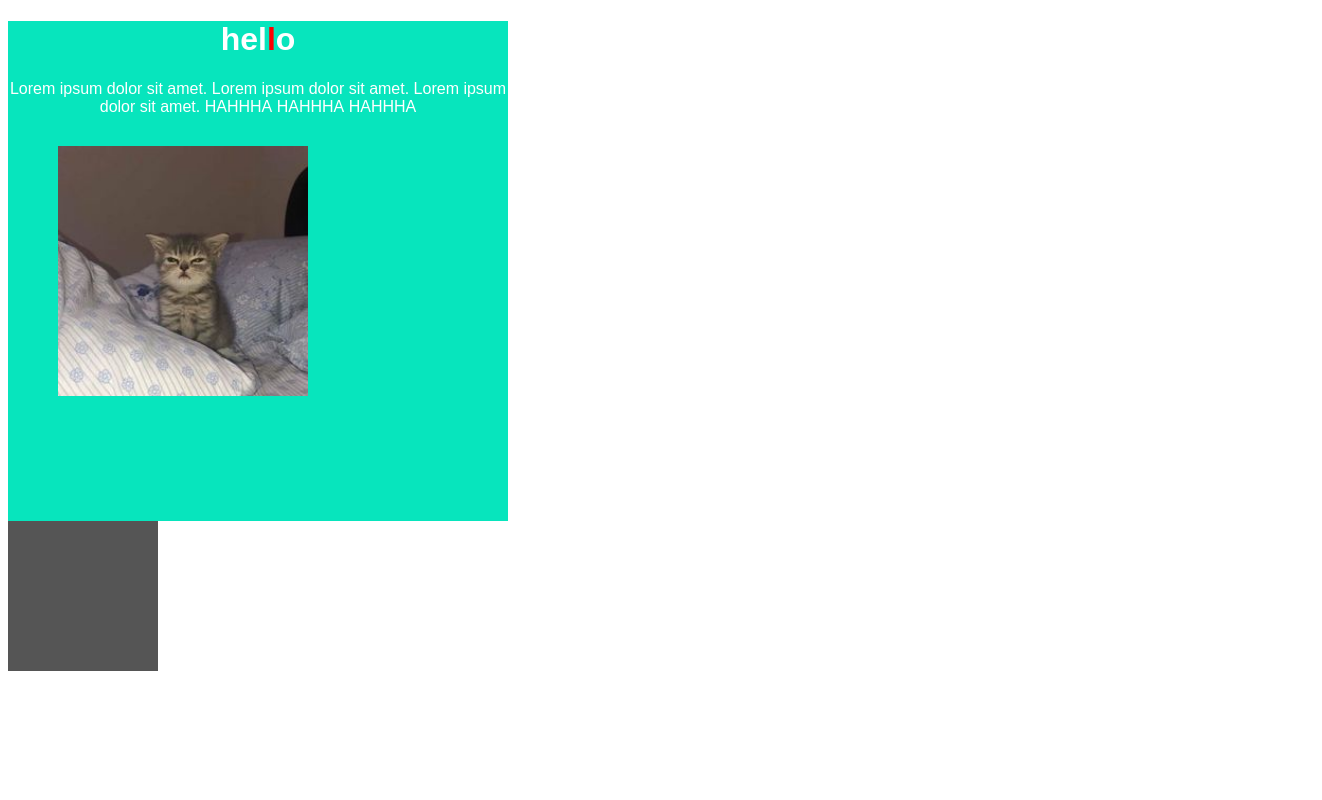
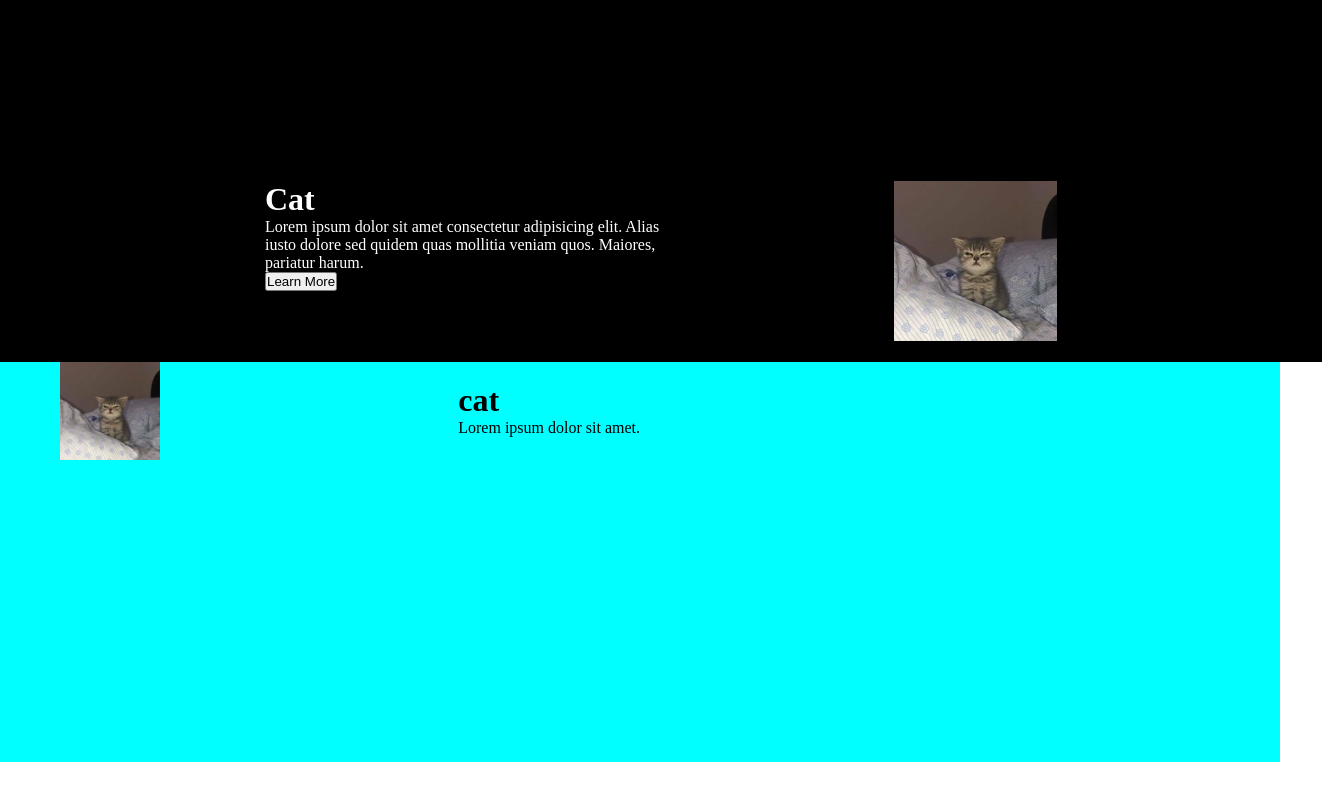
Before and after one commit to khaledsaoud15/GomyCode, a plain HTML site: page chapter1/css/index.html in a window 1280 px wide. Shown: the whole page, 1322 px wide, since content can reach past the window. Drawn offline with Linux system fonts and the light colour scheme.

Commit message:
css layout

```diff
--- a/chapter1/css/index.html
+++ b/chapter1/css/index.html
@@ -8,16 +8,24 @@
     <link rel="stylesheet" href="style.css" />
   </head>
   <body>
-    <div class="div1">
-      <h1>hel<span>l</span>o</h1>
-      <span>Lorem ipsum dolor sit amet.</span>
-      <span>Lorem ipsum dolor sit amet.</span>
-      <span>Lorem ipsum dolor sit amet.</span>
+    <div class="container">
+      <img src="cat.jpg" alt="" class="cat" />
+      <div class="content">
+        <h1>Cat</h1>
+        <p>
+          Lorem ipsum dolor sit amet consectetur adipisicing elit. Alias iusto
+          dolore sed quidem quas mollitia veniam quos. Maiores, pariatur harum.
+        </p>
+        <button>Learn More</button>
+      </div>
+    </div>
 
-      <p>HAHHHA</p>
-      <p>HAHHHA</p>
-      <p>HAHHHA</p>
+    <div class="cont1">
+      <img src="cat.jpg" alt="" class="cl" />
+      <div class="content2">
+        <h1>cat</h1>
+        <p>Lorem ipsum dolor sit amet.</p>
+      </div>
     </div>
-    <div class="div2"></div>
   </body>
 </html>
--- /dev/null
+++ b/chapter1/css/layout.css
@@ -0,0 +1,44 @@
+* {
+  margin: 0;
+  padding: 0;
+}
+
+.navbar {
+  background: linear-gradient(to right, #f94f4f, #f957ff, #ae25ca);
+  position: sticky;
+  top: 0;
+  height: 80px;
+  display: flex;
+  align-items: center;
+  justify-content: space-around;
+}
+
+.logo h1 {
+  font-size: 40px;
+}
+
+.logo h1::first-letter {
+  color: #fff;
+}
+
+.links a {
+  text-decoration: none;
+  color: #000;
+  margin: 0 10px;
+  font-size: 20px;
+}
+
+.logs button {
+  padding: 10px 20px;
+  margin: 0 5px;
+  background: transparent;
+  border: 2px solid #fff;
+  color: #fff;
+  cursor: pointer;
+}
+
+.logs button:hover {
+  background: #000;
+  color: #fff;
+  border: 2px solid #000;
+}
--- /dev/null
+++ b/chapter1/css/portfolio.css
@@ -0,0 +1,145 @@
+* {
+  margin: 0;
+  padding: 0;
+  font-family: sans-serif;
+}
+
+/* body {
+  background-image: url(zoroo.jpg);
+  background-attachment: fixed;
+  background-repeat: no-repeat;
+  background-size: 100% 100%;
+  background-blend-mode: multiply;
+} */
+
+.navbar {
+  display: flex;
+  align-items: center;
+  justify-content: space-around;
+  height: 80px;
+  background: #000000a9;
+  color: red;
+  position: sticky;
+  top: 0;
+}
+
+.links a {
+  margin: 0 20px;
+  color: #fff;
+  font-size: 20px;
+  text-decoration: none;
+}
+
+.header {
+  background: #f3f3f3;
+  height: 60vh;
+  display: flex;
+  align-items: center;
+  justify-content: center;
+  justify-content: space-around;
+}
+
+.content {
+  width: 500px;
+  position: relative;
+  display: flex;
+  flex-direction: column;
+}
+
+.content::after {
+  content: "";
+  position: absolute;
+  top: -20%;
+  left: -5%;
+  background: #000;
+  height: 4px;
+  width: 30%;
+}
+.content::before {
+  content: "";
+  position: absolute;
+  top: -20%;
+  left: -5%;
+  background: #000;
+  height: 100%;
+  width: 4px;
+}
+
+.content p {
+  margin: 20px 0;
+  line-height: 30px;
+}
+
+.content h1 {
+  letter-spacing: 3px;
+  word-spacing: 10px;
+  text-align: center;
+}
+
+.content button {
+  padding: 10px 20px;
+  background: linear-gradient(to right, #f72424, #690101);
+  color: #fff;
+  width: 50%;
+  margin: 0 auto;
+  border: none;
+  cursor: pointer;
+}
+
+.cat {
+  width: 300px;
+  border-radius: 50%;
+}
+
+.projects {
+  display: flex;
+  align-items: center;
+  justify-content: space-around;
+  height: 100vh;
+}
+
+.card {
+  width: 350px;
+  border: 1px solid #000;
+  padding: 20px;
+}
+
+.card img {
+  width: 100%;
+  height: 30vh;
+  object-fit: cover;
+  margin-bottom: 10px;
+}
+
+.card h1 {
+  margin: 15px 0;
+}
+
+.card p {
+  line-height: 25px;
+  color: #757575;
+}
+
+.footer {
+  display: flex;
+  align-items: center;
+  justify-content: space-around;
+  background: #000;
+  color: #fff;
+  height: 20vh;
+}
+
+.links-footer a {
+  margin: 0 10px;
+  text-decoration: none;
+  color: #fff;
+}
+
+.social {
+  display: flex;
+  align-items: center;
+}
+
+.social p {
+  margin: 0 10px;
+}
--- a/chapter1/css/style.css
+++ b/chapter1/css/style.css
@@ -1,46 +1,46 @@
-* {
-  font-family: "Poppins", sans-serif;
+.cat {
+  position: absolute;
+  top: 50%;
+  right: 20%;
+  height: 20vh;
 }
 
-.div1 {
-  width: 500px;
-  height: 500px;
-  background: #07e5bd;
-  color: #fff;
-  text-align: center;
-  background-image: url("cat.jpg");
-  background-repeat: no-repeat;
-  background-size: 50% 50%;
-  background-position: 50px 50%;
-}
-/* span {
-  display: inline-block;
-  width: 50px;
-  height: 50px;
-  background: #fff;
-  margin: 10px 0;
-} */
-
-p {
-  display: inline;
+.content {
+  position: absolute;
+  top: 50%;
+  left: 20%;
+  width: 400px;
 }
 
-.div2 {
-  width: 150px;
-  height: 150px;
-  background: #555;
-  font-family: "Trebuchet MS", "Lucida Sans Unicode", "Lucida Grande",
-    "Lucida Sans", Arial, sans-serif;
+.cont1 {
+  background-color: aqua;
+  position: relative;
+  height: 50vh;
+  width: 100%;
 }
 
-.div1 h1:hover {
-  color: #ffe607;
-  letter-spacing: 3px;
+.content2 {
+  position: absolute;
+  top: 20px;
+  right: 50%;
 }
-h1 {
-  transition: all 0.5s linear;
+.cont1 img {
+  position: absolute;
+  left: 60px;
+  width: 100px;
 }
 
-.div1 h1 span {
-  color: #ff0000;
+.container {
+  border: 1px solid #000;
+  padding: 20px;
+  background: #000;
+  color: #fff;
+  width: 100%;
+  height: 40vh;
+  position: relative;
 }
+
+* {
+  margin: 0;
+  padding: 0;
+}
```
Also changed, not shown: chapter1/css/layout.html (added, +34 -0 lines), chapter1/css/portfolio.html (added, +85 -0 lines), chapter1/css/kaneki.jpg (added), chapter1/css/vegeta.jpg (added), chapter1/css/zoroo.jpg (added).
